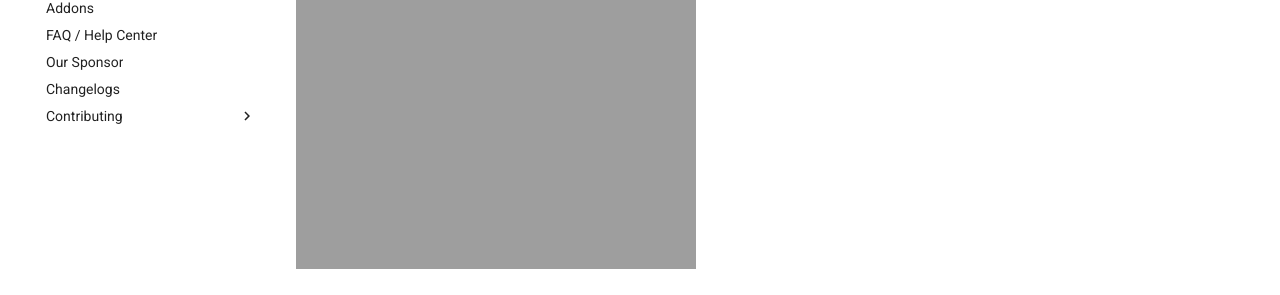
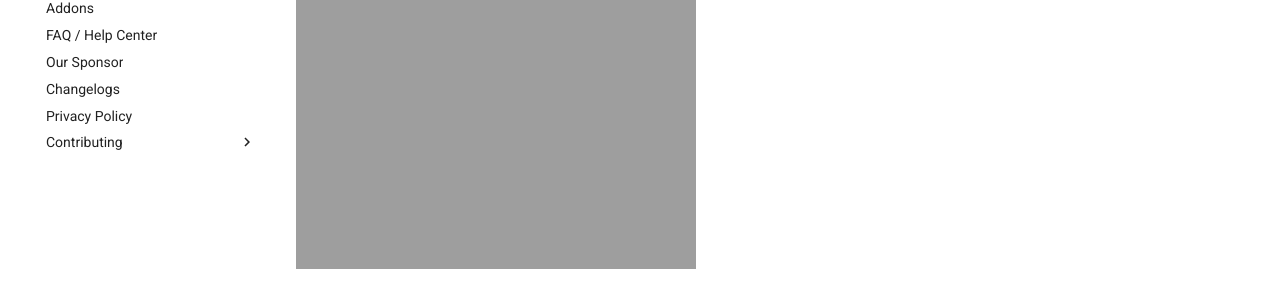
Before and after one commit to hyperiumjailbreak/hyperiumjailbreak.github.io, an MkDocs documentation site: the page built from docs/index.md, in a window 1280 px wide. Shown: the part 211-506 px from the top of the page. Built offline with MkDocs 1.6.1 and Material for MkDocs 9.7.7, drawn with Linux system fonts in a browser that asks for light colours; comment, search, counter and statistics services are not loaded.

Commit message:
Link privacy page

```diff
--- a/mkdocs.yml
+++ b/mkdocs.yml
@@ -52,14 +52,15 @@ extra:
       link: 'https://github.com/hyperiumjailbreak'
 
 nav:
-  - Home: index.md
-  - Features: features.md
-  - Installing: installation.md
-  - Addons: addons.md
+  - 'Home': index.md
+  - 'Features': features.md
+  - 'Installing': installation.md
+  - 'Addons': addons.md
   - 'FAQ / Help Center': faq.md
   - 'Our Sponsor': cloudrepo.md
-  - Changelogs: changelogs.md
-  - Contributing:
+  - 'Changelogs': changelogs.md
+  - 'Privacy Policy': privacy.md
+  - 'Contributing':
     - 'Development Guide': contrib/development.md
     - 'Code of Conduct': contrib/CODE_OF_CONDUCT.md
     - 'Pull Request Policy': contrib/pr_policy.md
```
